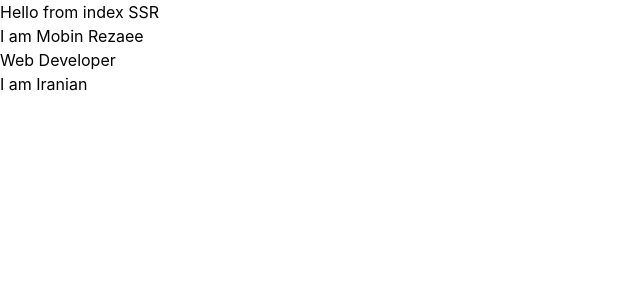
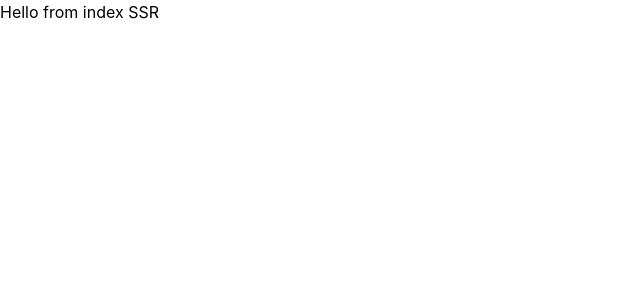
Before and after one commit to mohamad-mobin/mobin-portfolio-vue, a Nuxt app: page / in a window 1280 px wide. Shown: the top 300 px of the page, without its empty margins (0-640 px from the left). Built offline with nearby package versions, Linux system fonts and the light colour scheme.

Commit message:
test: isolate i18n plugin

```diff
--- a/pages/index.vue
+++ b/pages/index.vue
@@ -1,9 +1,6 @@
 <template>
   <div>
     <h1>Hello from index SSR</h1>
-    <p>{{ $t('imMobinRezaee') }}</p>
-    <p>{{ $t('webDeveloper') }}</p>
-    <p>{{ $t('imIranian') }}</p>
   </div>
 </template>
 
--- a/plugins/i18n.ts
+++ b/plugins/i18n.ts
@@ -1,23 +1,3 @@
-import { createI18n } from 'vue-i18n'
-
-export default defineNuxtPlugin((nuxtApp) => {
-  const i18n = createI18n({
-    legacy: false,
-    locale: 'en',
-    fallbackLocale: 'en',
-    messages: {
-      en: {
-        imMobinRezaee: 'I am Mobin Rezaee',
-        webDeveloper: 'Web Developer',
-        imIranian: 'I am Iranian'
-      },
-      fa: {
-        imMobinRezaee: 'من مبین رضایی هستم',
-        webDeveloper: 'توسعه‌دهنده وب',
-        imIranian: 'من ایرانی هستم'
-      }
-    }
-  })
-
-  nuxtApp.vueApp.use(i18n)
+export default defineNuxtPlugin(() => {
+  console.log('i18n plugin loaded')
 })
```
